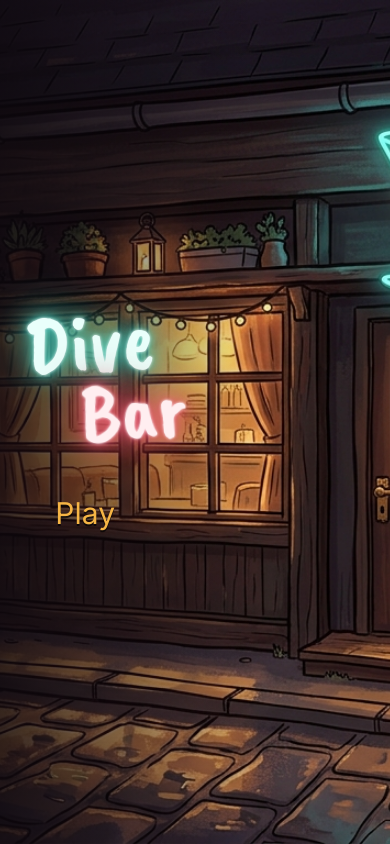
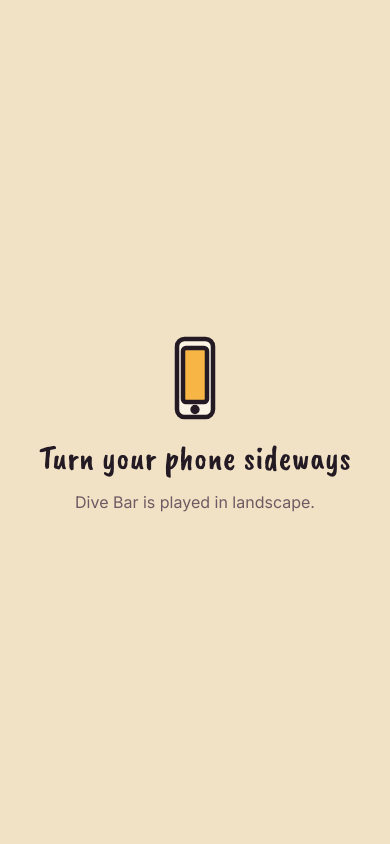
Before and after one commit to Gestusition/dive-bar, a Next.js app: page / in a window 390 px wide. Built offline with nearby package versions, Linux system fonts and the light colour scheme.

Commit message:
feat(ui): ask phone players to turn sideways; lock landscape where supported

```diff
--- a/src/index.css
+++ b/src/index.css
@@ -2311,3 +2311,46 @@
     font-size: 22px;
   }
 }
+
+/* ---------- Portrait phones ---------- */
+.rotate-notice {
+  display: none;
+}
+@media (orientation: portrait) and (max-width: 900px) {
+  .rotate-notice {
+    position: fixed;
+    inset: 0;
+    z-index: 100;
+    display: flex;
+    flex-direction: column;
+    align-items: center;
+    justify-content: center;
+    gap: 14px;
+    padding: 32px;
+    text-align: center;
+    background: var(--blush);
+  }
+  .rotate-notice h2 {
+    font-size: 34px;
+  }
+  .rotate-notice p {
+    font-size: 16px;
+    color: var(--ink-soft);
+  }
+  .rotate-phone {
+    animation: rotate-phone 2.4s cubic-bezier(0.65, 0, 0.35, 1) infinite;
+  }
+}
+@keyframes rotate-phone {
+  0%,
+  20% {
+    rotate: 0deg;
+  }
+  50%,
+  80% {
+    rotate: -90deg;
+  }
+  100% {
+    rotate: 0deg;
+  }
+}
--- a/src/ui/App.tsx
+++ b/src/ui/App.tsx
@@ -58,7 +58,14 @@
           <span className="pink">Bar</span>
         </h1>
         <nav className="title-menu">
-          <button disabled={!loaded} onClick={() => start()} className="title-option main">
+          <button
+            disabled={!loaded}
+            onClick={() => {
+              lockLandscape();
+              start();
+            }}
+            className="title-option main"
+          >
             {loaded ? (hasSave ? 'Continue' : 'Play') : 'Loading…'}
           </button>
           {hasSave && (
@@ -818,6 +825,37 @@
     </aside>
   );
 }
+/** On phones, go full screen and hold landscape where the browser allows it. */
+function lockLandscape() {
+  if (!window.matchMedia('(pointer: coarse)').matches) return;
+  const orientation = screen.orientation as ScreenOrientation & {
+    lock?: (o: 'landscape') => Promise<void>;
+  };
+  document.documentElement
+    .requestFullscreen?.()
+    .then(() => orientation.lock?.('landscape'))
+    .catch(() => {});
+}
+/** Covers the game on phones held upright; the bar only works in landscape. */
+function RotateNotice() {
+  return (
+    <div className="rotate-notice" role="alert">
+      <svg
+        className="art rotate-phone"
+        viewBox="0 0 64 64"
+        width="96"
+        height="96"
+        aria-hidden="true"
+      >
+        <rect x="20" y="6" width="24" height="52" rx="5" fill="#fbf3e4" />
+        <rect x="24" y="12" width="16" height="36" rx="2" fill="#f6b545" />
+        <circle cx="32" cy="53" r="1.6" fill="#231a24" />
+      </svg>
+      <h2>Turn your phone sideways</h2>
+      <p>Dive Bar is played in landscape.</p>
+    </div>
+  );
+}
 export default function App() {
   const {
     game,
@@ -882,7 +920,13 @@
     window.addEventListener('keydown', handler, true);
     return () => window.removeEventListener('keydown', handler, true);
   }, []);
-  if (title) return <Title />;
+  if (title)
+    return (
+      <>
+        <Title />
+        <RotateNotice />
+      </>
+    );
   const guest = game.guests.find((g) => g.id === selected);
   const recipeId = selected === -1 ? practiceRecipe : (guest?.recipeId ?? practiceRecipe);
   const focusPanel = [
@@ -1008,6 +1052,7 @@
           </div>
         </div>
       )}
+      <RotateNotice />
     </div>
   );
 }
```
